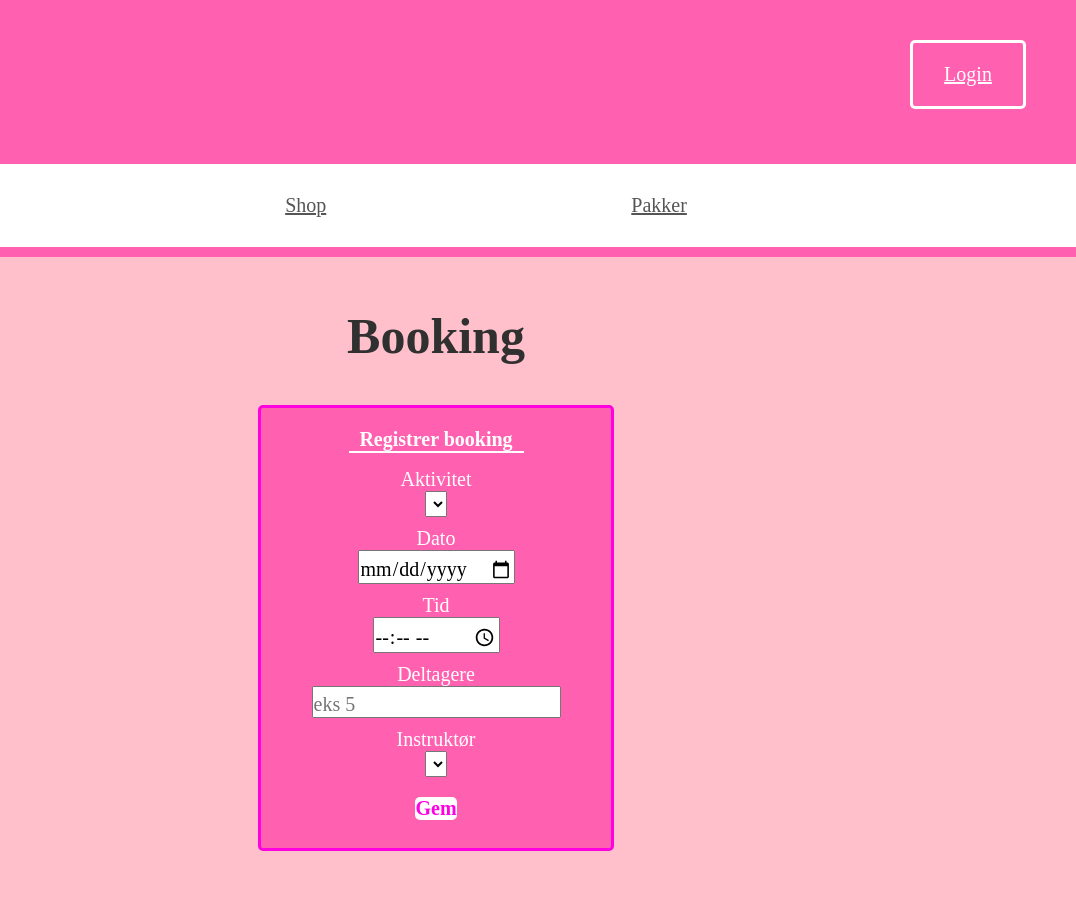
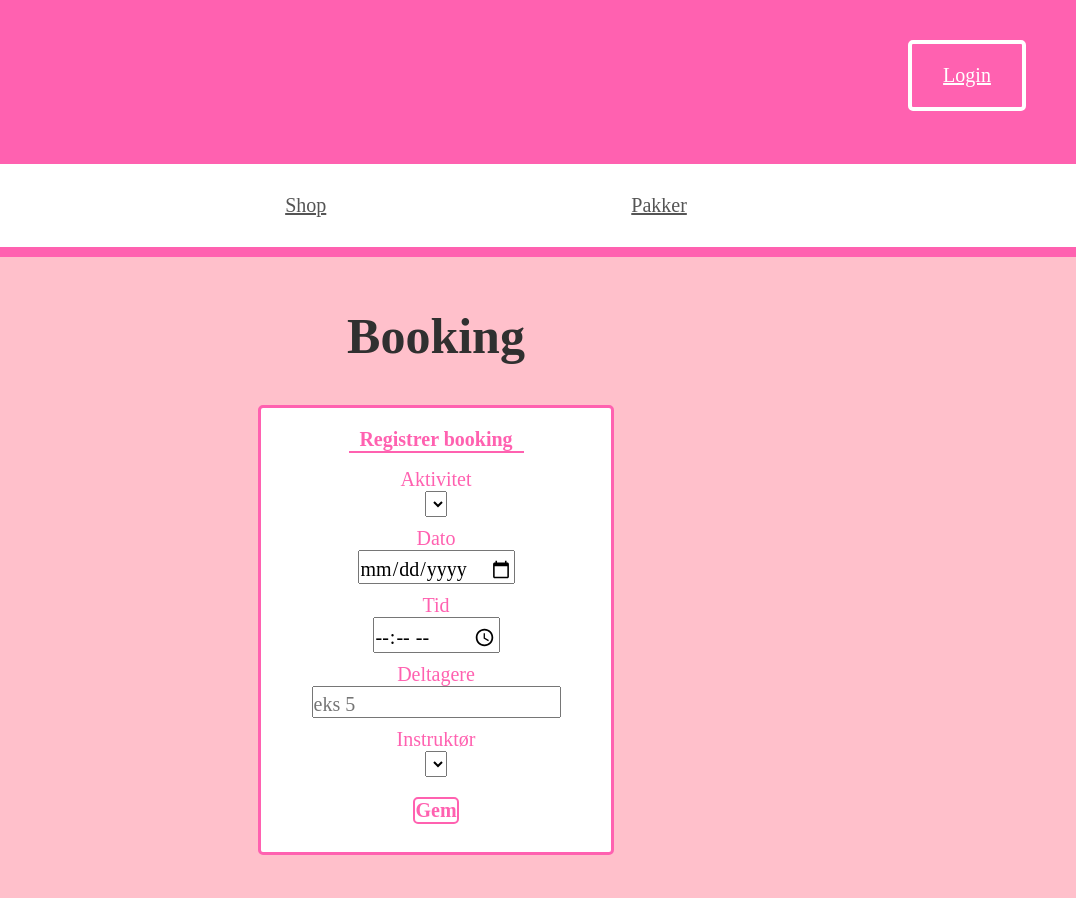
Before and after one commit to MichalaNybroe/frontendbobsfunland, a website built with Parcel: page booking.html in a window 1280 px wide. Shown: the top 898 px of the page, 204-1280 px from the left. Built offline with nearby package versions, Linux system fonts and the light colour scheme; no server answers.

Commit message:
css hover login and form booking

```diff
--- a/css/booking.css
+++ b/css/booking.css
@@ -1,19 +1,19 @@
 #booking {
   border-style: solid;
   border-radius: 5px;
-  border-color: #ff00e0;
+  border-color: #ff61b0;
   width: 350px;
   margin: 0 auto;
   padding: 0 0 20px;
-  background-color: #ff61b0;
-  color: white;
+  background-color: white;
+  color: #ff61b0;
 }
 
 #bookingFormHeader {
   font-size: 20px;
   font-weight: bold;
   padding: 20px 0 0;
-  border-bottom: 2px solid white;
+  border-bottom: 2px solid #ff61b0;
   width: 50%;
   margin: 0 auto;
 }
@@ -44,11 +44,10 @@
 
 .saveButton {
   margin: 15px 0 8px 0;
-  border: none;
-  box-shadow: white;
+  border: solid 2px #ff61b0;
   border-radius: 5px;
   background-color: white;
-  color: #ff00e0;
+  color: #ff61b0;
   font-weight: bold;
 }
 
--- a/css/generisk.css
+++ b/css/generisk.css
@@ -24,7 +24,7 @@ header {
   padding: 10px 0;
 }
 
-.panel {
+header .panel {
   margin: 0;
   list-style-type: none;
   overflow: hidden;
@@ -62,10 +62,15 @@ footer a:hover {
   padding: 20px;
   float: right;
   border-radius: 5px;
-  border: 10px;
+  border: solid 4px;
   width: 70px;
   margin-right: 50px;
-  border: solid;
+}
+
+#loginHeader:hover {
+  background-color: white;
+  color: #ff61b0;
+  border-color: white;
 }
 
 #shopHeader {
```
